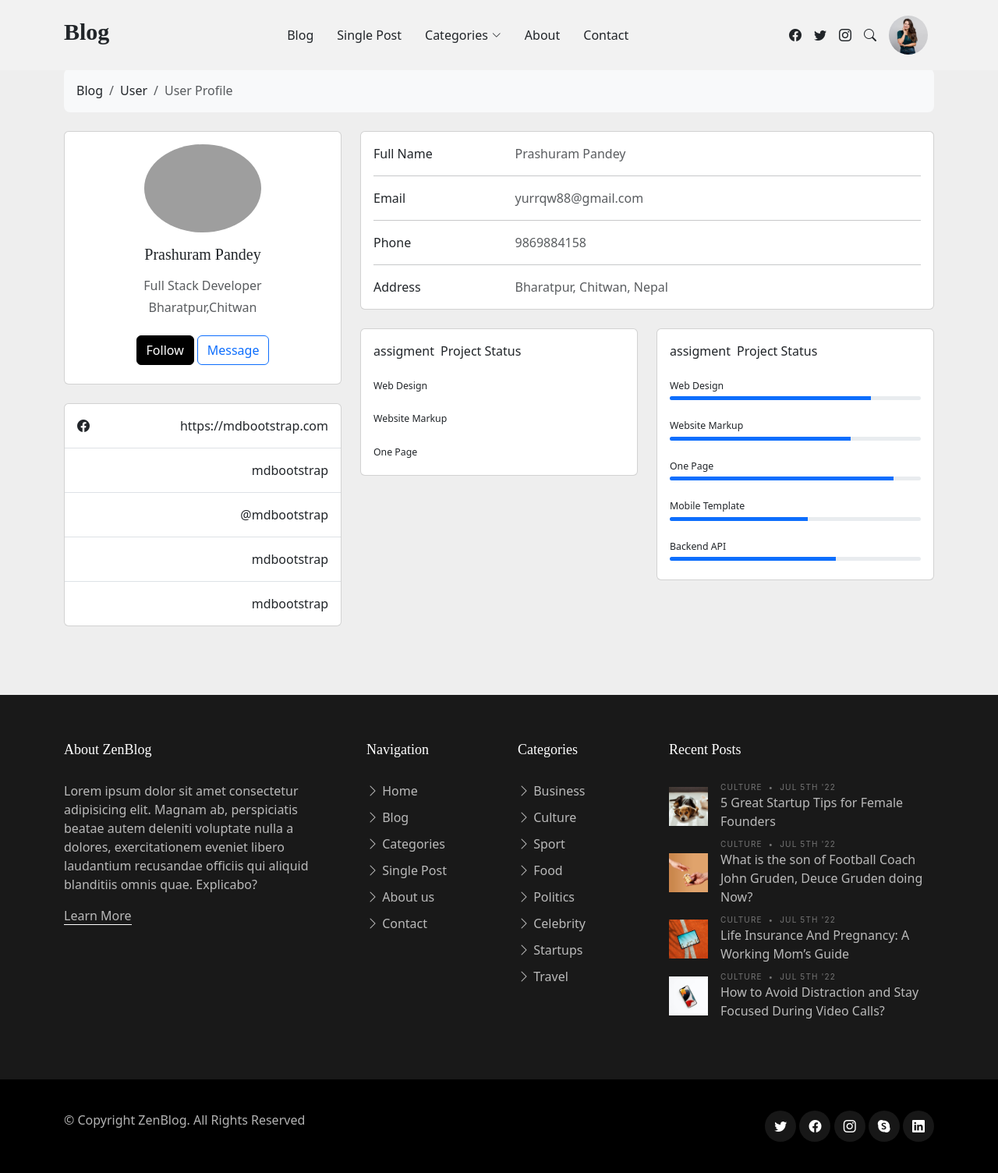
After one commit to Sanip-Panday/DJango_project-1, a Django app: page /profile/ in a window 1280 px wide. The commit adds this page. Shown: the whole page at 78% size. Run offline with Django 4.2, Linux system fonts and the light colour scheme; some libraries are stand-ins or nearby versions; grey boxes are pictures that could not be loaded.

Commit message:
today i make profile

```diff
--- a/home/Login/templates/login.html
+++ b/home/Login/templates/login.html
@@ -4,7 +4,7 @@
 
 	<div class="container mt-5">
 		<!-- Login form -->
-		<form class="col-6 mx-auto card p-3 shadow-lg" method="post" enctype="multipart/form-data">
+		<form class="col-6 mx-auto card p-3 shadow-lg" method="post" action="{% url 'home' %}" enctype="multipart/form-data">
 			<h1 style="text-align: center;"><span style="color: purple;">Welcome</span></h1>
 
 			{% csrf_token %} <!-- CSRF token for security -->
@@ -36,7 +36,7 @@
 			</div>
 
 			<!-- Link to registration page -->
-			<p>Don't have an account <a href="/register/">Register</a> </p>
+			<p>Don't have an account <a href="{% url 'register' %}">Register</a> </p>
 
 			<!-- Submit button -->
 			<button type="submit" class="btn btn-primary">Login</button>
--- a/home/Login/templates/register.html
+++ b/home/Login/templates/register.html
@@ -46,7 +46,7 @@
 			</div>
 
 			<!-- Link to login page for users who already have an account -->
-			<p>Already have an account <a href="/login/">Login</a> </p>
+			<p>Already have an account <a href="{% url 'login_page' %}">Login</a> </p>
 
 			<!-- Submit button -->
 			<button type="submit" class="btn btn-primary">Submit</button>
--- a/home/Login/urls.py
+++ b/home/Login/urls.py
@@ -1,14 +1,13 @@
 from django.urls import path
 from Login import views
-from django.contrib.auth import views as auth_views  #logout
-
+# from django.contrib.auth import views as auth_views  #logout
+from .views import logout_view
 
 
 urlpatterns = [
-    path('login/', views.home),
-    path('register/', views.register_page, name='register_page'),
-    path('', views.register_page, name='register_page'),
-    path('login/', views.login_page, name='login_page'),
+    path('login/', views.login_page, name = 'login_page'),
+    path('register/', views.register_page, name='register'),
     #logout lai function call garesi pughyo
-    path('logout/', auth_views.LogoutView.as_view(), name='logout'),
+    # path('auth/logout/', auth_views.LogoutView.as_view(), name='logout'),
+    path('logout/', views.logout_view, name='logout'),
 ]
--- a/home/myapp/models.py
+++ b/home/myapp/models.py
@@ -39,11 +39,12 @@ class TitleAbout(models.Model):
 
 
 class AboutBlog(models.Model):
-    blog_title=models.ForeignKey(TitleAbout,on_delete=models.CASCADE)
+    image = models.ImageField(upload_to='assets/img/', null=True )
+    name=models.ForeignKey(TitleAbout,on_delete=models.CASCADE)
     desc=models.TextField()
 
     def __str__(self):
-        return f"{self.blog_title}"
+        return f"{self.name}"
 
 
 class TeamMemberName(models.Model):
--- a/home/myapp/urls.py
+++ b/home/myapp/urls.py
@@ -7,4 +7,5 @@ urlpatterns = [
     path('category/', views.categories, name='categories'),
     path('about/', views.about, name='about'),
     path('contact-us/', views.contact, name='contact'),
+    path('profile/', views.profile, name = 'profile'),
 ]
--- a/home/myapp/views.py
+++ b/home/myapp/views.py
@@ -1,13 +1,11 @@
 from django.shortcuts import render,redirect
-from django.http import HttpResponse
-from .models import SliderItem
 from .models import Post
-
 from django.conf import settings
 from .models import *
+from datetime import datetime
+from django.contrib.auth.decorators import login_required
 
-from datetime import datetime
-
+# @login_required(login_url='login')
 def home(request):
     hero = SliderItem.objects.all()
     post_grid = Post.objects.all()
@@ -64,3 +62,7 @@ def contact(request):
         if contact:
             print("You message have been submitetd successfully!!")
     return render(request, 'contact.html', {'info':info})
+
+
+def profile(request):
+    return render(request, 'profile.html')
--- a/home/templates/base.html
+++ b/home/templates/base.html
@@ -33,7 +33,7 @@
 <body>
 
    <!-- ======= Header ======= -->
-   <header id="header" class="header d-flex align-items-center fixed-top">
+  <header id="header" class="header d-flex align-items-center fixed-top">
     <div class="container-fluid container-xl d-flex align-items-center justify-content-between">
 
       <a href="{% url 'home' %}" class="logo d-flex align-items-center">
@@ -44,7 +44,7 @@
 
       {% include 'includes/navbar.html' %}
 
-      <div class="position-relative">
+      <div class="position-relative d-flex align-items-center">
         <a href="#" class="mx-2"><span class="bi-facebook"></span></a>
         <a href="#" class="mx-2"><span class="bi-twitter"></span></a>
         <a href="#" class="mx-2"><span class="bi-instagram"></span></a>
@@ -60,13 +60,16 @@
             <button class="btn js-search-close"><span class="bi-x"></span></button>
           </form>
         </div><!-- End Search Form -->
-        <button type="button" class="btn btn-dark">Logout</button>
-
+        <div class="navbar-brand mx-2">
+          <a href="{% url 'profile' %}"><img src="{% static 'assets/img/person-7.jpg' %}" class="rounded-circle" style="width:50px"></img></a>
+        </div>
+        {% comment %} <button class="btn btn-success" ><a href="{% url 'logout' %}" class="btn btn-success">Logout</a></button> {% endcomment %}
       </div>
 
     </div>
+  </header><!-- End Header -->
 
-  </header><!-- End Header -->
+
 
   {% block body %}
 
--- a/home/templates/includes/footer.html
+++ b/home/templates/includes/footer.html
@@ -96,15 +96,6 @@
             <div class="copyright">
               © Copyright <strong><span>ZenBlog</span></strong>. All Rights Reserved
             </div>
-
-            <div class="credits">
-              <!-- All the links in the footer should remain intact. -->
-              <!-- You can delete the links only if you purchased the pro version. -->
-              <!-- Licensing information: https://bootstrapmade.com/license/ -->
-              <!-- Purchase the pro version with working PHP/AJAX contact form: https://bootstrapmade.com/herobiz-bootstrap-business-template/ -->
-              Designed by <a href="https://bootstrapmade.com/">BootstrapMade</a>
-            </div>
-
           </div>
 
           <div class="col-md-6">
--- a/home/templates/index.html
+++ b/home/templates/index.html
@@ -1,9 +1,7 @@
 {% extends 'base.html' %}
 {% load static %}
 {% block body %}
-
   <main id="main">
-
     <!-- ======= Hero Slider Section ======= -->
     <section id="hero-slider" class="hero-slider">
       <div class="container-md" data-aos="fade-in">
--- /dev/null
+++ b/home/templates/profile.html
@@ -0,0 +1,154 @@
+{% extends 'base.html' %}
+{% load static %}
+{% block body %}
+<style>
+
+</style>
+<section style="background-color: #eee;">
+    <div class="container py-5">
+      <div class="row">
+        <div class="col">
+          <nav aria-label="breadcrumb" class="bg-body-tertiary rounded-3 p-3 mb-4">
+            <ol class="breadcrumb mb-0">
+              <li class="breadcrumb-item"><a href="{% url 'home' %}">Blog</a></li>
+              <li class="breadcrumb-item"><a href="{% url 'profile' %}">User</a></li>
+              <li class="breadcrumb-item active" aria-current="page">User Profile</li>
+            </ol>
+          </nav>
+        </div>
+      </div>
+
+      <div class="row">
+        <div class="col-lg-4">
+          <div class="card mb-4">
+            <div class="card-body text-center">
+              <img src="https://mdbcdn.b-cdn.net/img/Photos/new-templates/bootstrap-chat/ava3.webp" alt="avatar"
+                class="rounded-circle img-fluid" style="width: 150px;">
+              <h5 class="my-3">Prashuram Pandey</h5>
+              <p class="text-muted mb-1">Full Stack Developer</p>
+              <p class="text-muted mb-4">Bharatpur,Chitwan</p>
+              <div class="d-flex justify-content-center mb-2">
+                <button  type="button" data-mdb-button-init data-mdb-ripple-init class="btn btn-primary">Follow</button>
+                <button  type="button" data-mdb-button-init data-mdb-ripple-init class="btn btn-outline-primary ms-1">Message</button>
+              </div>
+            </div>
+          </div>
+          <div class="card mb-4 mb-lg-0">
+            <div class="card-body p-0">
+              <ul class="list-group list-group-flush rounded-3">
+                <li class="list-group-item d-flex justify-content-between align-items-center p-3">
+                  <i class="bi bi-facebook"></i>
+                  <p class="mb-0">https://mdbootstrap.com</p>
+                </li>
+                <li class="list-group-item d-flex justify-content-between align-items-center p-3">
+                  <i class="fab fa-github fa-lg text-body"></i>
+                  <p class="mb-0">mdbootstrap</p>
+                </li>
+                <li class="list-group-item d-flex justify-content-between align-items-center p-3">
+                  <i class="fab fa-twitter fa-lg" style="color: #55acee;"></i>
+                  <p class="mb-0">@mdbootstrap</p>
+                </li>
+                <li class="list-group-item d-flex justify-content-between align-items-center p-3">
+                  <i class="fab fa-instagram fa-lg" style="color: #ac2bac;"></i>
+                  <p class="mb-0">mdbootstrap</p>
+                </li>
+                <li class="list-group-item d-flex justify-content-between align-items-center p-3">
+                  <i class="fab fa-facebook-f fa-lg" style="color: #3b5998;"></i>
+                  <p class="mb-0">mdbootstrap</p>
+                </li>
+              </ul>
+            </div>
+          </div>
+        </div>
+        <div class="col-lg-8">
+          <div class="card mb-4">
+            <div class="card-body">
+              <div class="row">
+                <div class="col-sm-3">
+                  <p class="mb-0">Full Name</p>
+                </div>
+                <div class="col-sm-9">
+                  <p class="text-muted mb-0">Prashuram Pandey</p>
+                </div>
+              </div>
+              <hr>
+              <div class="row">
+                <div class="col-sm-3">
+                  <p class="mb-0">Email</p>
+                </div>
+                <div class="col-sm-9">
+                  <p class="text-muted mb-0">yurrqw88@gmail.com</p>
+                </div>
+              </div>
+              <hr>
+              <div class="row">
+                <div class="col-sm-3">
+                  <p class="mb-0">Phone</p>
+                </div>
+                <div class="col-sm-9">
+                  <p class="text-muted mb-0">9869884158</p>
+                </div>
+              </div>
+              <hr>
+              <div class="row">
+                <div class="col-sm-3">
+                  <p class="mb-0">Address</p>
+                </div>
+                <div class="col-sm-9">
+                  <p class="text-muted mb-0">Bharatpur, Chitwan, Nepal</p>
+                </div>
+              </div>
+            </div>
+          </div>
+          <div class="row">
+            <div class="col-md-6">
+              <div class="card mb-4 mb-md-0">
+                <div class="card-body">
+                  <p class="mb-4"><span class="text-primary font-italic me-1">assigment</span> Project Status
+                  </p>
+                  <p class="mb-1" style="font-size: .77rem;">Web Design</p>
+                  <p class="mt-4 mb-1" style="font-size: .77rem;">Website Markup</p>
+                  <p class="mt-4 mb-1" style="font-size: .77rem;">One Page</p>
+                </div>
+              </div>
+            </div>
+            <div class="col-md-6">
+              <div class="card mb-4 mb-md-0">
+                <div class="card-body">
+                  <p class="mb-4"><span class="text-primary font-italic me-1">assigment</span> Project Status
+                  </p>
+                  <p class="mb-1" style="font-size: .77rem;">Web Design</p>
+                  <div class="progress rounded" style="height: 5px;">
+                    <div class="progress-bar" role="progressbar" style="width: 80%" aria-valuenow="80"
+                      aria-valuemin="0" aria-valuemax="100"></div>
+                  </div>
+                  <p class="mt-4 mb-1" style="font-size: .77rem;">Website Markup</p>
+                  <div class="progress rounded" style="height: 5px;">
+                    <div class="progress-bar" role="progressbar" style="width: 72%" aria-valuenow="72"
+                      aria-valuemin="0" aria-valuemax="100"></div>
+                  </div>
+                  <p class="mt-4 mb-1" style="font-size: .77rem;">One Page</p>
+                  <div class="progress rounded" style="height: 5px;">
+                    <div class="progress-bar" role="progressbar" style="width: 89%" aria-valuenow="89"
+                      aria-valuemin="0" aria-valuemax="100"></div>
+                  </div>
+                  <p class="mt-4 mb-1" style="font-size: .77rem;">Mobile Template</p>
+                  <div class="progress rounded" style="height: 5px;">
+                    <div class="progress-bar" role="progressbar" style="width: 55%" aria-valuenow="55"
+                      aria-valuemin="0" aria-valuemax="100"></div>
+                  </div>
+                  <p class="mt-4 mb-1" style="font-size: .77rem;">Backend API</p>
+                  <div class="progress rounded mb-2" style="height: 5px;">
+                    <div class="progress-bar" role="progressbar" style="width: 66%" aria-valuenow="66"
+                      aria-valuemin="0" aria-valuemax="100"></div>
+                  </div>
+                </div>
+              </div>
+            </div>
+          </div>
+        </div>
+      </div>
+    </div>
+  </section>
+
+{% endblock body %}
```
Also changed, not shown: home/Login/views.py (+3 -8 lines), home/templates/about.html (+106 -106 lines), home/assets/img/1000_F_375723335_bUOI5LIbLAUTO3Jl1D0T7SlRXHMzOEXp.jpg (added), home/assets/img/1000_F_375723335_bUOI5LIbLAUTO3Jl1D0T7SlRXHMzOEXp_iWkmkaf.jpg (added), home/assets/img/il_600x600.4963060212_dkao.webp (added), home/assets/img/il_600x600.4963060212_dkao_UmoDAAT.webp (added), home/myapp/migrations/0002_aboutblog_image.py (added), home/myapp/migrations/0003_rename_blog_title_aboutblog_name.py (added).
